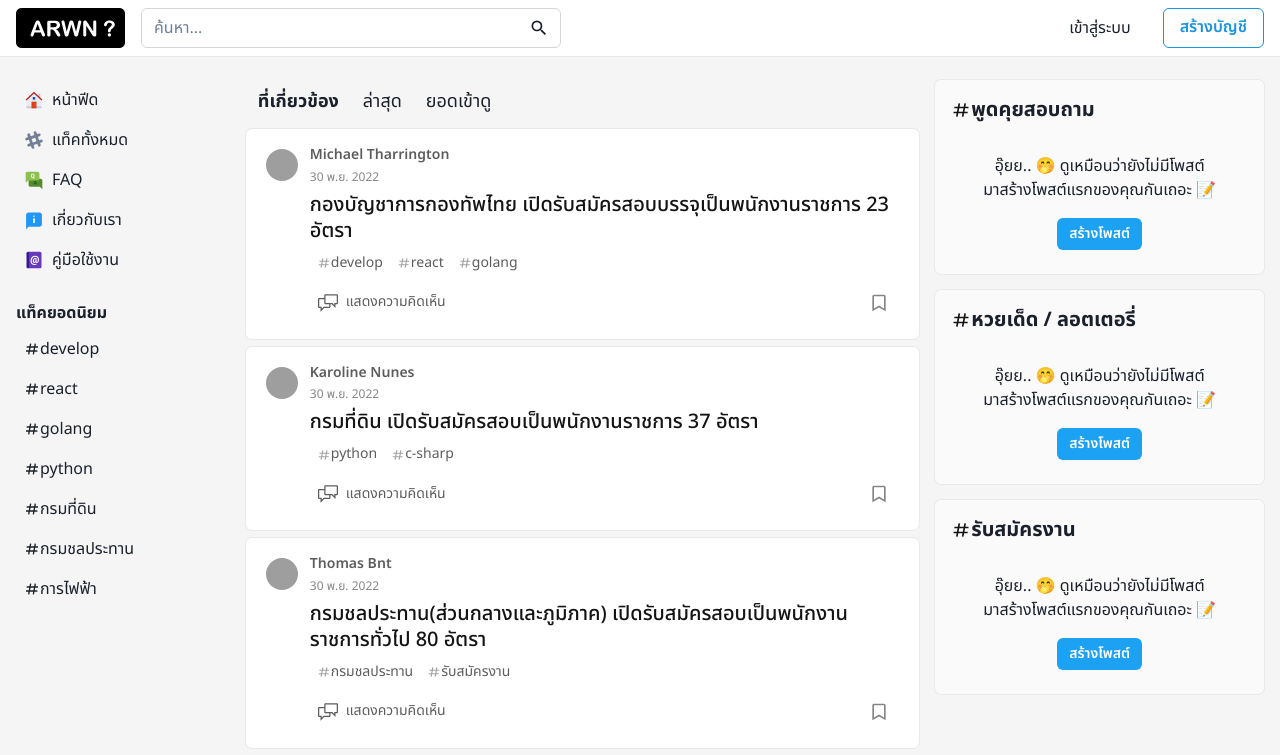
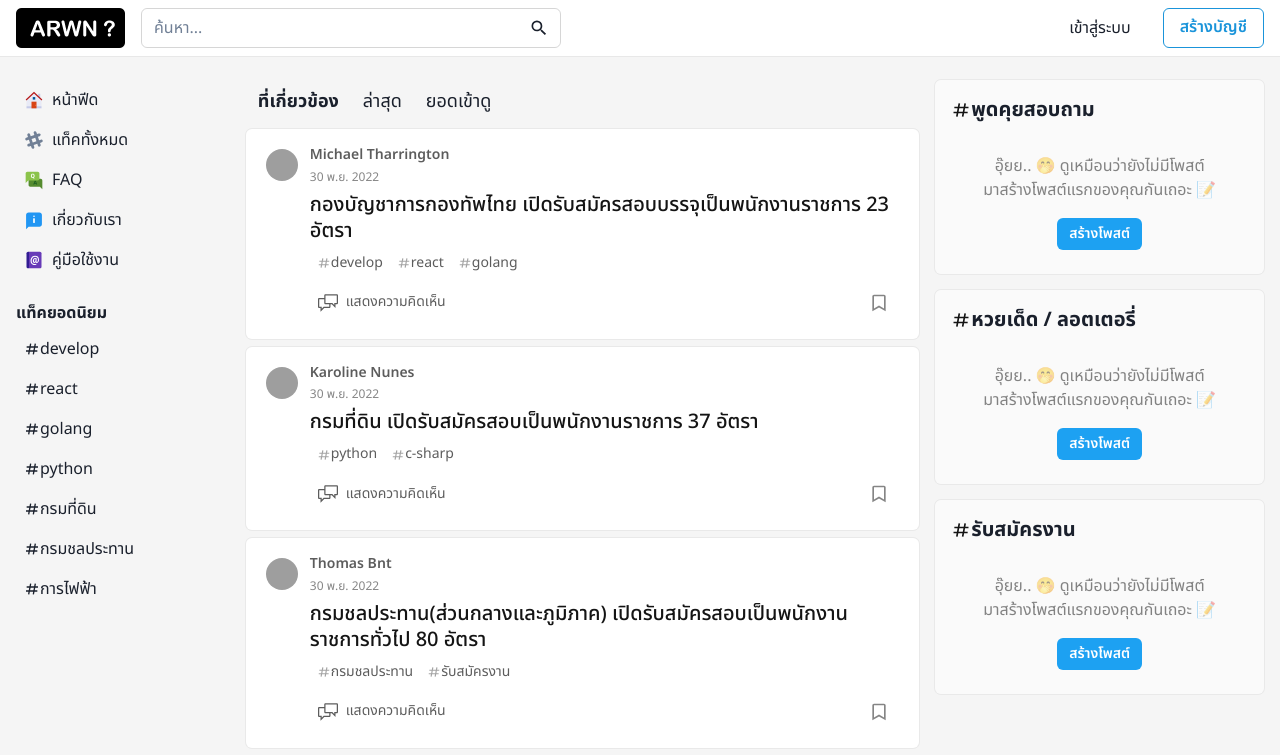
Before and after one commit to thanarack/araiwanah-www, a Next.js app: page / in a window 1280 px wide. Shown: the top 755 px of the page. Built offline with nearby package versions, Linux system fonts and the light colour scheme; grey boxes are pictures that could not be loaded.

Commit message:
Update threads color.

```diff
--- a/src/components/Threads.tsx
+++ b/src/components/Threads.tsx
@@ -39,7 +39,7 @@ export default function Threads(props: any) {
       <Box>
         {data.length === 0 && (
           <Flex px={4} mb={6} alignItems="center" direction="column">
-            <Text textAlign="center" py={4}>
+            <Text textAlign="center" py={4} color="blackAlpha.600">
               อุ๊ยย.. 🤭 ดูเหมือนว่ายังไม่มีโพสต์
               <br /> มาสร้างโพสต์แรกของคุณกันเถอะ 📝
             </Text>
```
